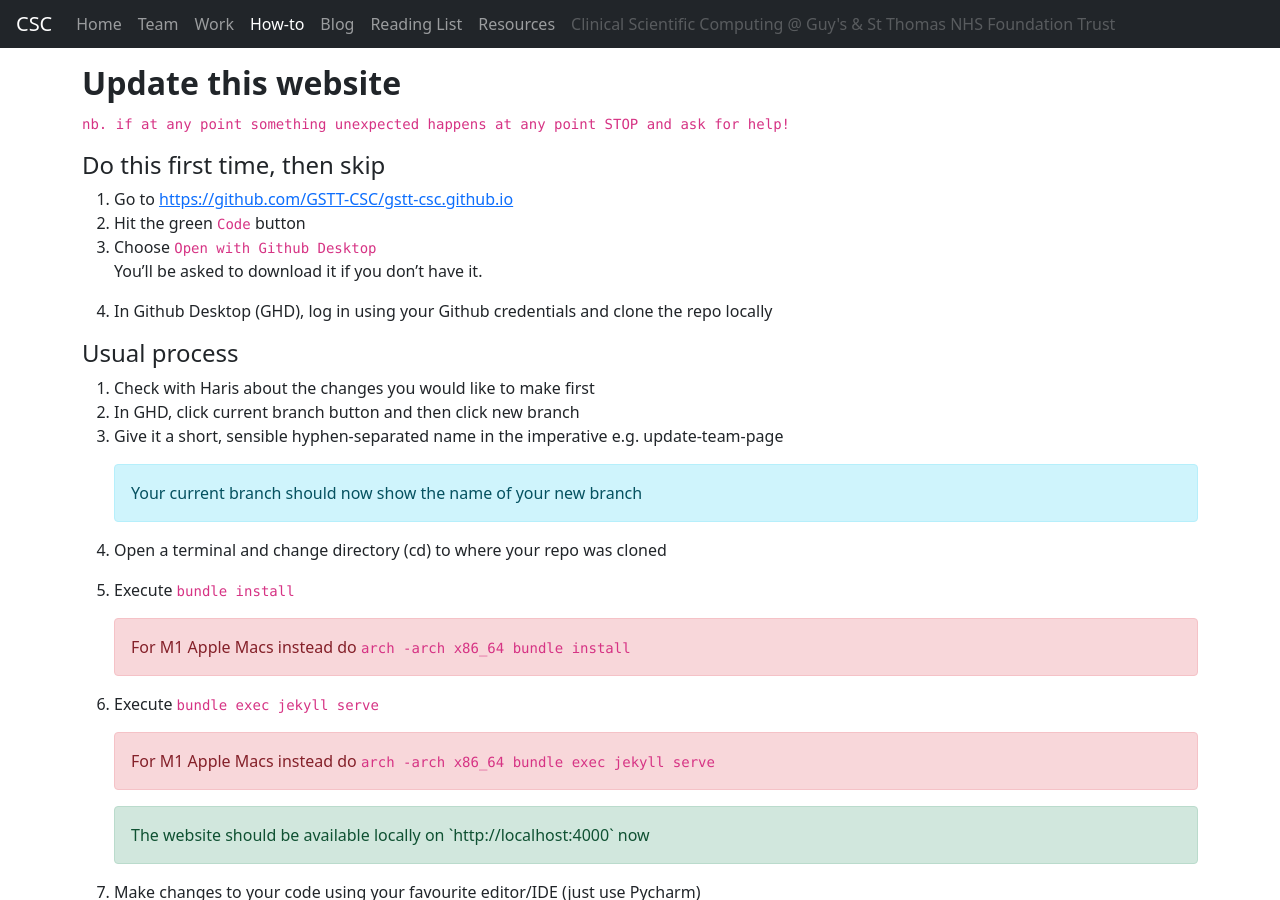
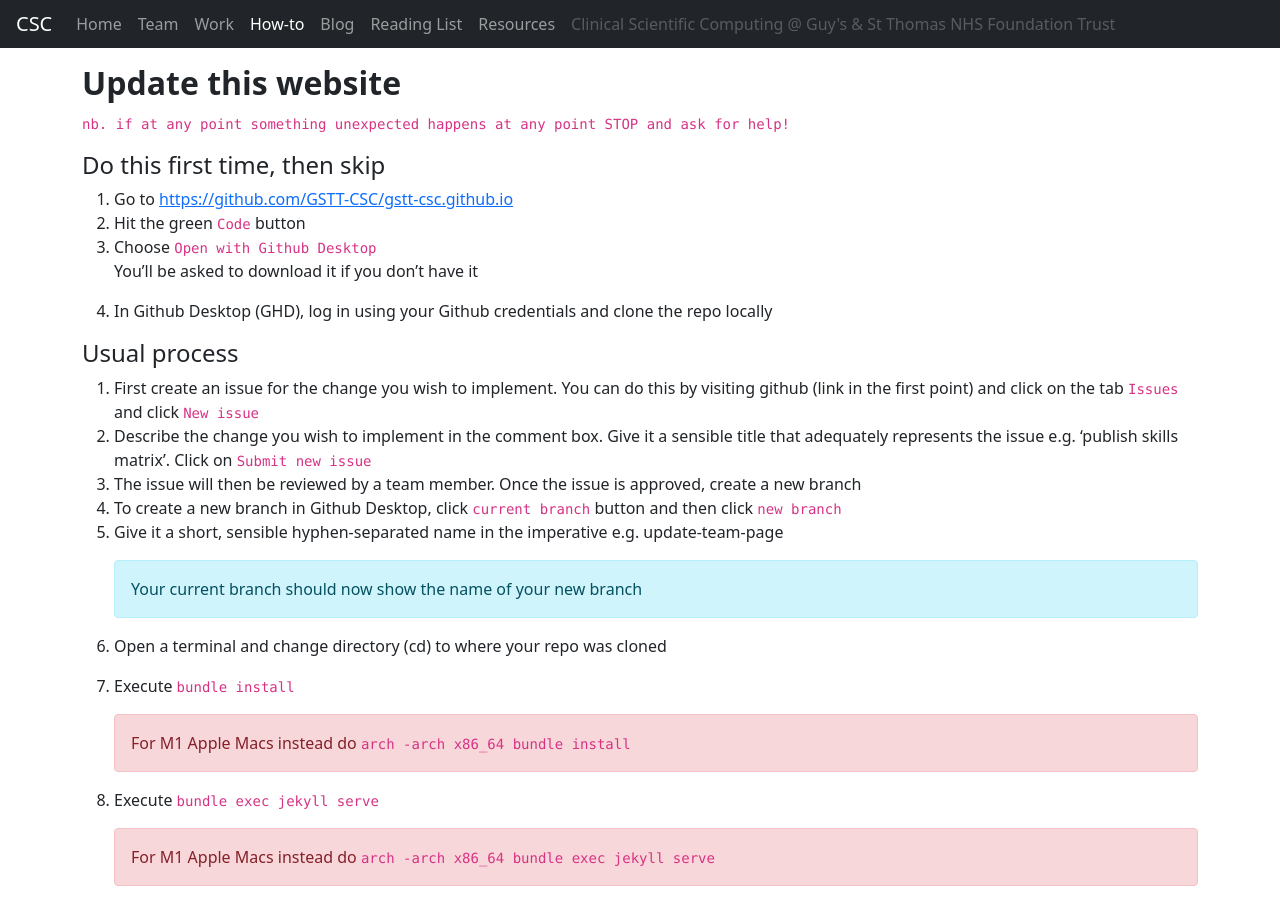
Before and after one commit to GSTT-CSC/gstt-csc-old, a Jekyll site: the page built from howto.md, in a window 1280 px wide and 900 px high, scrolled down 429 px. Built offline with Jekyll 4.4.1, drawn with Linux system fonts in a browser that asks for light colours.

Commit message:
Update how to to instruct raising an issue first
Update to include issue creation instead of harassing Haris

```diff
--- a/howto.md
+++ b/howto.md
@@ -25,30 +25,32 @@ description: Instructions, SOPs and guides
 1. Go to <https://github.com/GSTT-CSC/gstt-csc.github.io>
 2. Hit the green `Code` button
 3. Choose `Open with Github Desktop`
-   > You'll be asked to download it if you don't have it.
+   > You'll be asked to download it if you don't have it
 
 4. In Github Desktop (GHD), log in using your Github credentials and clone the repo locally
 
 #### Usual process
 
-5. Check with Haris about the changes you would like to make first
-6. In GHD, click current branch button and then click new branch
-7. Give it a short, sensible hyphen-separated name in the imperative e.g. update-team-page
+5. First create an issue for the change you wish to implement. You can do this by visiting github (link in the first point) and click on the tab `Issues` and click `New issue`
+6. Describe the change you wish to implement in the comment box. Give it a sensible title that adequately represents the issue e.g. 'publish skills matrix'. Click on `Submit new issue`
+7. The issue will then be reviewed by a team member. Once the issue is approved, create a new branch
+8. To create a new branch in Github Desktop, click `current branch` button and then click `new branch`
+9. Give it a short, sensible hyphen-separated name in the imperative e.g. update-team-page
 
       <div class="alert alert-info" role="alert">
         Your current branch should now show the name of your new branch
       </div>
 
-8. Open a terminal and change directory (cd) to where your repo was cloned
+10. Open a terminal and change directory (cd) to where your repo was cloned
 
-9. Execute `bundle install`
+11. Execute `bundle install`
 
     <div class="alert alert-danger" role="alert">
         For M1 Apple Macs instead do <code>arch -arch x86_64 bundle install</code>
     </div>
 
 
-9. Execute `bundle exec jekyll serve`
+12. Execute `bundle exec jekyll serve`
 
      <div class="alert alert-danger" role="alert">
         For M1 Apple Macs instead do <code>arch -arch x86_64 bundle exec jekyll serve</code>
```
Also changed, not shown: other parts of howto.md (+7 -7 lines).
